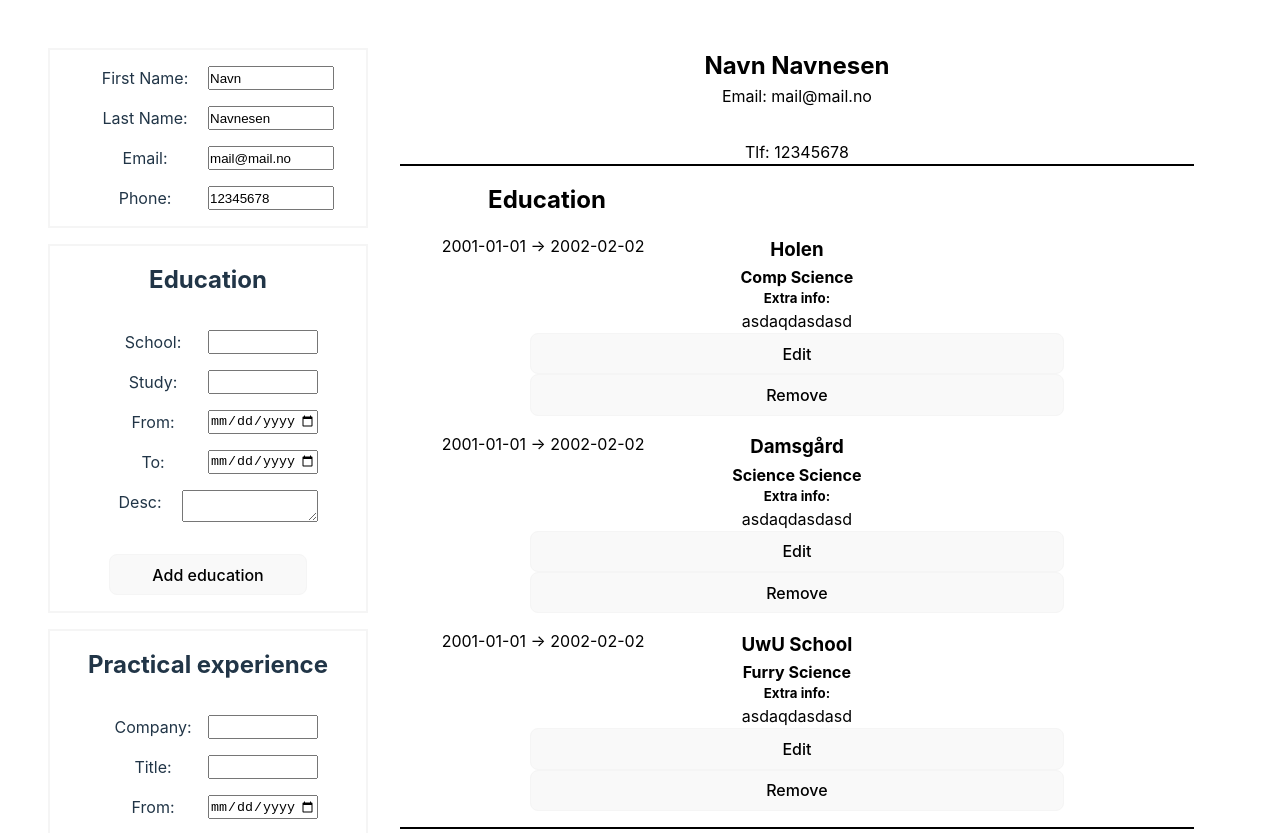
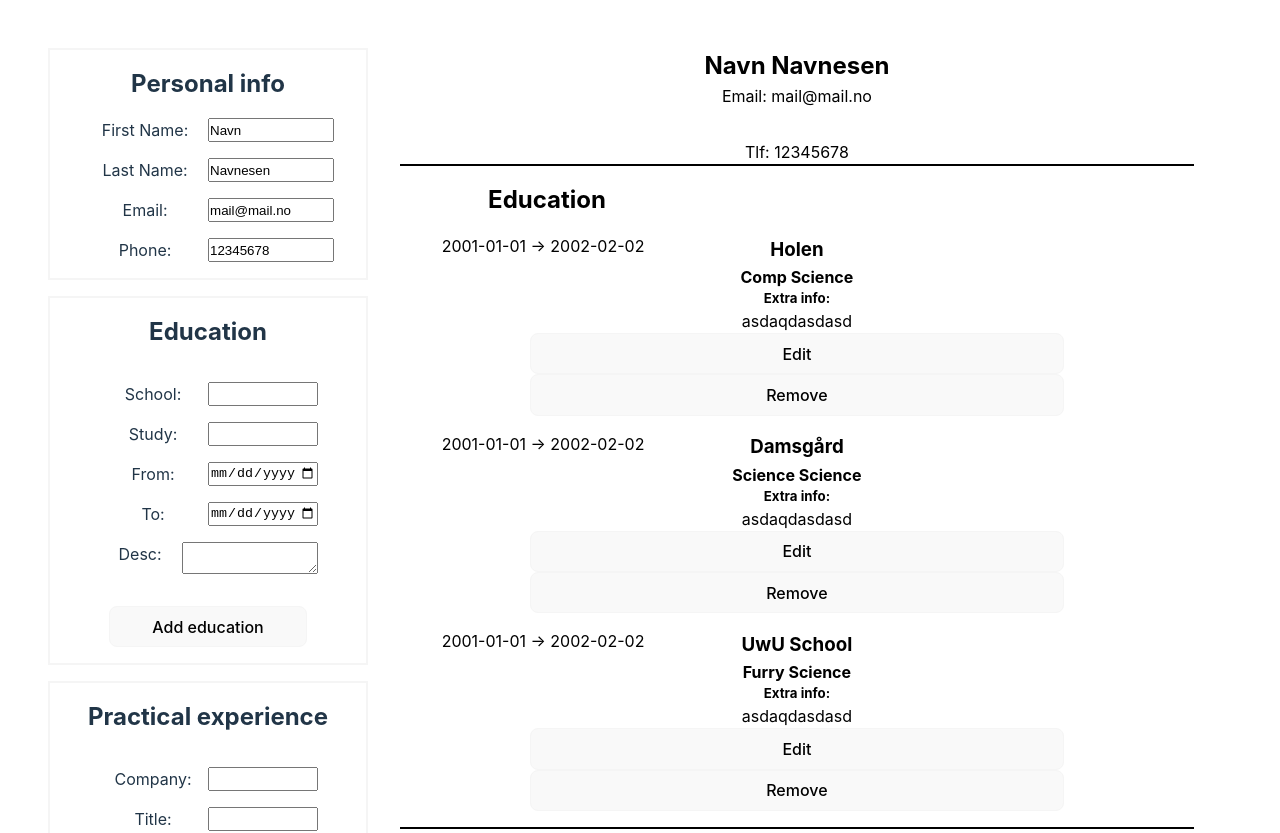
Before and after one commit to ATlexEide/cv-app, a React (Vite) app: page / in a window 1280 px wide. Shown: the top 833 px of the page. Built offline with nearby package versions, Linux system fonts and the light colour scheme.

Commit message:
Add heading

```diff
--- a/src/Components/Forms/DetailsForm.jsx
+++ b/src/Components/Forms/DetailsForm.jsx
@@ -3,6 +3,7 @@ import "../../styles/Form.css";
 function DetailsForm({ person, callback }) {
   return (
     <form>
+      <h2>Personal info</h2>
       <Input
         label="First Name"
         name="firstName"
```
